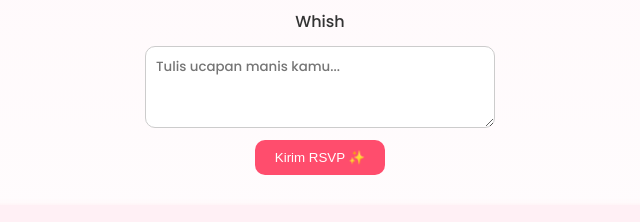
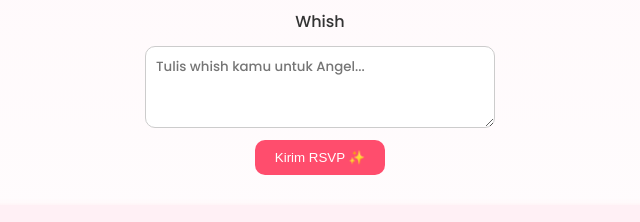
Before and after one commit to ellsya/Sweet-Seventten-Angel, a plain HTML site: page index.html in a window 1280 px wide. Shown: the part 2272-2494 px from the top of the page, 320-960 px from the left. Drawn offline with Linux system fonts and the light colour scheme.

Commit message:
Update index.html

```diff
--- a/index.html
+++ b/index.html
@@ -74,7 +74,7 @@
 </select>
 
       <label>Whish</label>
-      <textarea id="wish" placeholder="Tulis ucapan manis kamu..." rows="3"></textarea>
+      <textarea id="wish" placeholder="Tulis whish kamu untuk Angel..." rows="3"></textarea>
 
       <button type="submit">Kirim RSVP ✨</button>
     </form>
```
